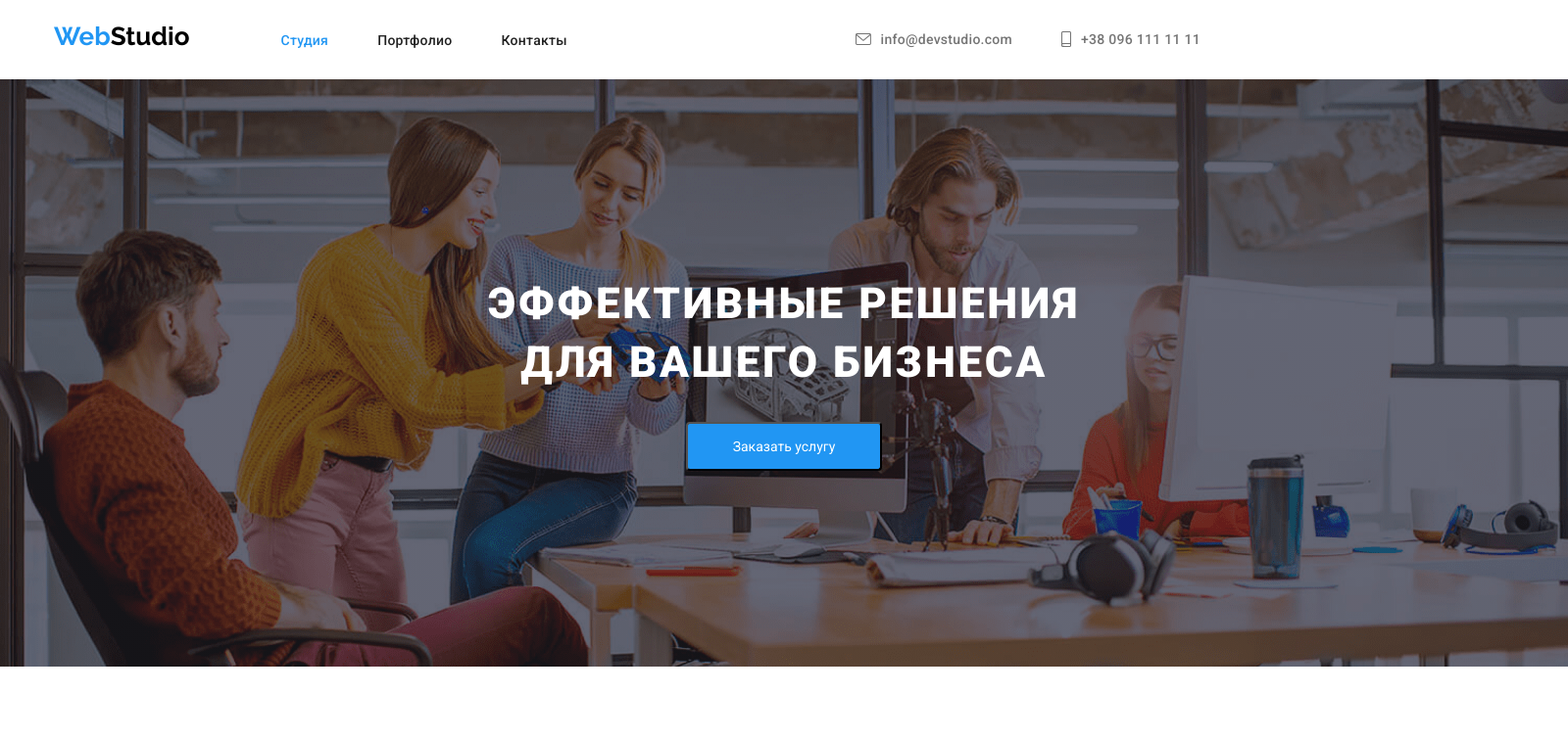
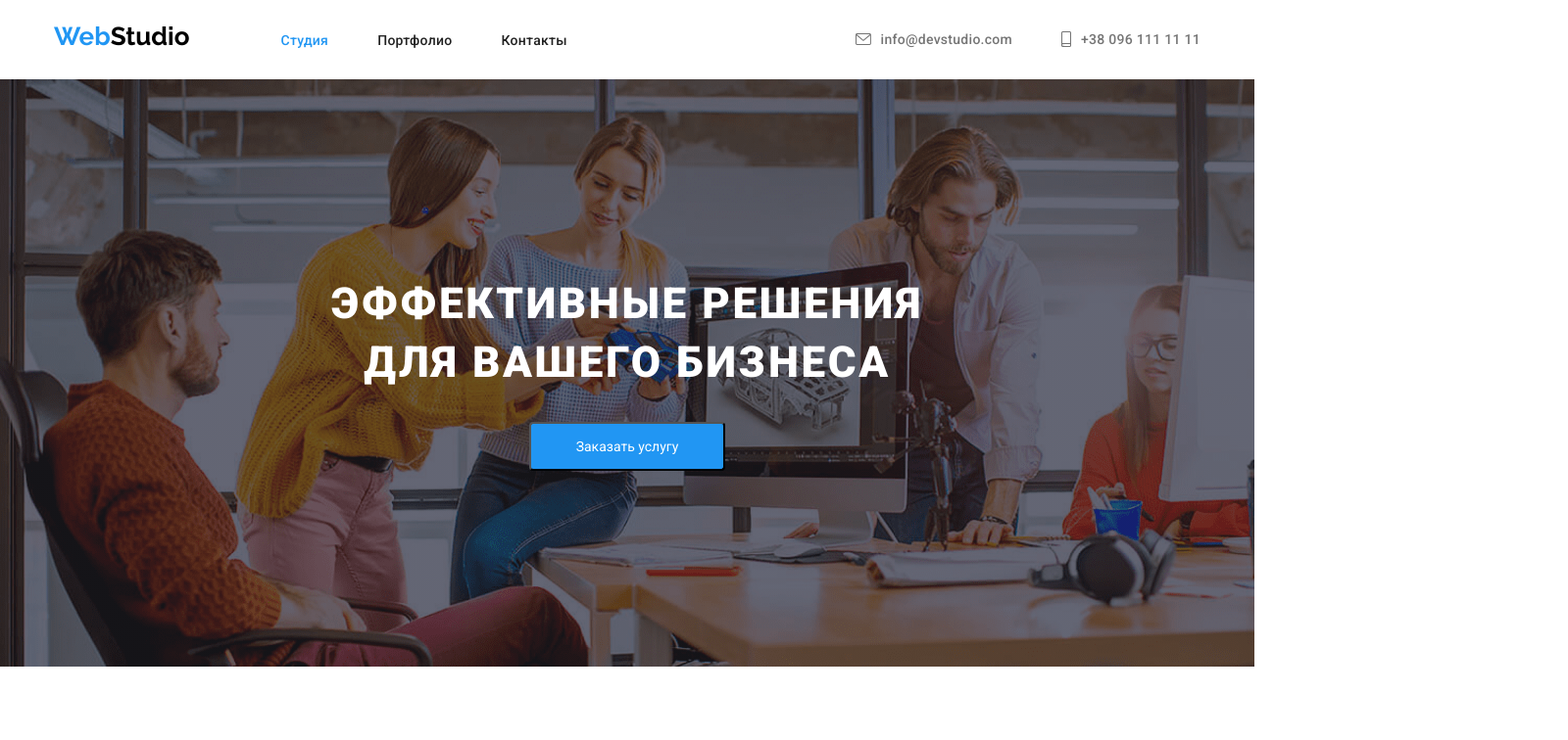
Before and after one commit to KaterinaM1105/goit-markup-hw-04, a plain HTML site: page index.html in a window 1280 px wide. Shown: the top 756 px of the page at 98% size, 1600 px wide, since content can reach past the window. Drawn offline with nearby package versions, Linux system fonts and the light colour scheme.

Commit message:
Final Corrections

```diff
--- a/css/styles.css
+++ b/css/styles.css
@@ -166,7 +166,7 @@ img {
 /* ======== HERO ======== */
 .hero {
   margin: 0 auto;
-  min-width: 1600px;
+  max-width: 1600px;
   background-image: linear-gradient(
       var(--gradient-color),
       var(--gradient-color)
```
